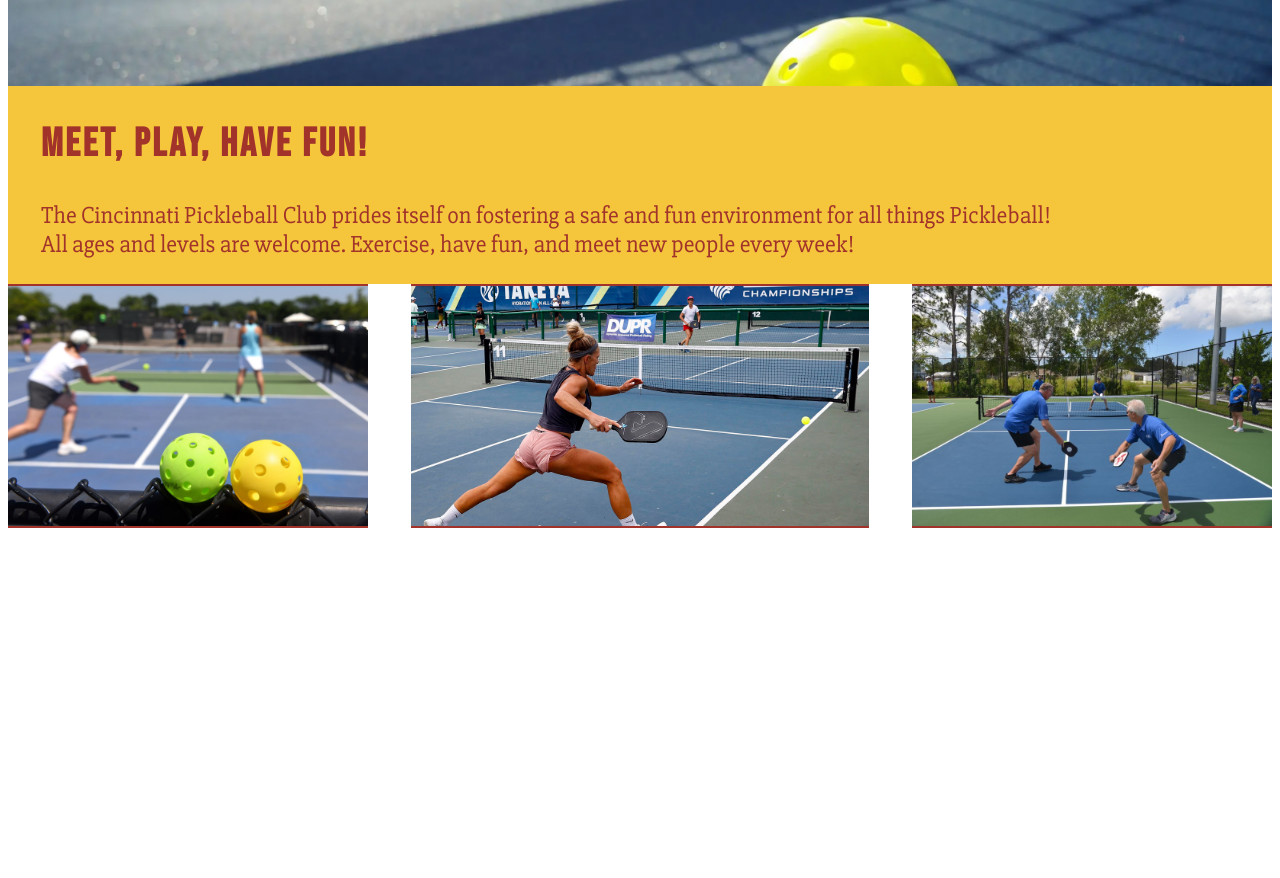
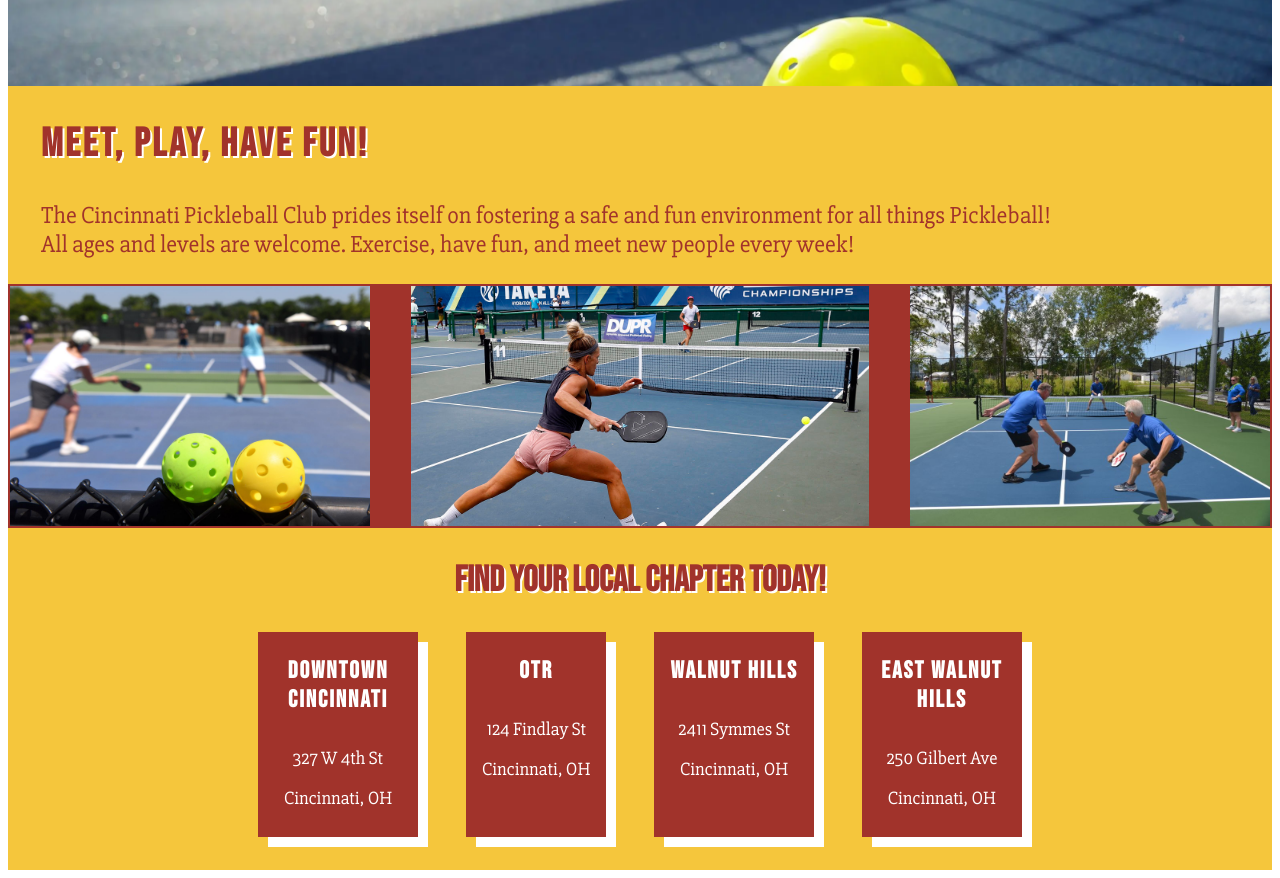
Before and after one commit to ntsukada2/Club, a plain HTML site: page index.html in a window 1280 px wide. Shown: the part 620-1498 px from the top of the page. Before the commit the page ends 1156 px from the top, so only its background shows below. Drawn offline with Linux system fonts and the light colour scheme.

Commit message:
added in chapter section

```diff
--- a/assets/styles.css
+++ b/assets/styles.css
@@ -58,6 +58,7 @@ header h2{
     list-style: none;
     padding: 0 1rem;
     font-size: 2rem;
+
 }
 
 /*Banner*/
@@ -92,6 +93,7 @@ header h2{
 .blurb h2{
     font-size: 2.5rem;
     letter-spacing: 0.175rem;
+    text-shadow: 2px 2px white;
 }
 
 .blurb p{
@@ -101,10 +103,48 @@ header h2{
 .images{
     display:flex;
     justify-content: space-between;
+    background-color: #A1332B;
 }
 
 .example{
     max-height: 15rem;
-    border-top:solid 2px #A1332B;
-    border-bottom:solid 2px #A1332B
+    border:solid 2px #A1332B;
 }
+
+/* Chapters/locations */
+
+.locations {
+    text-align: center;
+    background-color: #F5C63C;
+    border: solid 1px #F5C63C;
+    padding-bottom: 2rem;
+}
+
+.locations h2{
+    color:#A1332B;
+    font-size: 2.25rem;
+    text-shadow: 2px 2px white;
+}
+
+.neighborhoods{
+    display:flex;
+    justify-content: center;
+    column-gap: 3rem;
+}
+
+.neighborhood-card{
+    background-color: #A1332B;
+    color:white;
+    padding: 0 1rem;
+    max-width: 8rem;
+    box-shadow: 10px 10px white;
+}
+
+.neighborhood-card h3{
+    letter-spacing: 0.125rem;
+    font-size:1.5rem;
+}
+.neighborhood-card p{
+    font-size:1.15rem;
+    line-height: 2.5rem;
+}
--- a/index.html
+++ b/index.html
@@ -51,6 +51,36 @@
                     class="example">
 
                 </div>
+            </article>
+            <article class="locations">
+                <h2>Find Your Local Chapter Today!</h2>
+
+                <div class="neighborhoods">
+                    <div class="neighborhood-card">
+                        <div class="text">
+                            <h3>Downtown Cincinnati</h3>
+                            <p>327 W 4th St <br> Cincinnati, OH</p>
+                        </div>
+                    </div>
+                    <div class="neighborhood-card">
+                        <div class="text">
+                            <h3>OTR</h3>
+                            <p>124 Findlay St<br> Cincinnati, OH</p>
+                        </div>
+                    </div>
+                    <div class="neighborhood-card">
+                        <div class="text">
+                            <h3>Walnut Hills</h3>
+                            <p>2411 Symmes St<br> Cincinnati, OH</p>
+                        </div>
+                    </div>
+                    <div class="neighborhood-card">
+                        <div class="text">
+                            <h3>East Walnut Hills</h3>
+                            <p>250 Gilbert Ave<br> Cincinnati, OH</p>
+                        </div>
+                    </div>
+                </div>
 
             </article>
         </main>
```
